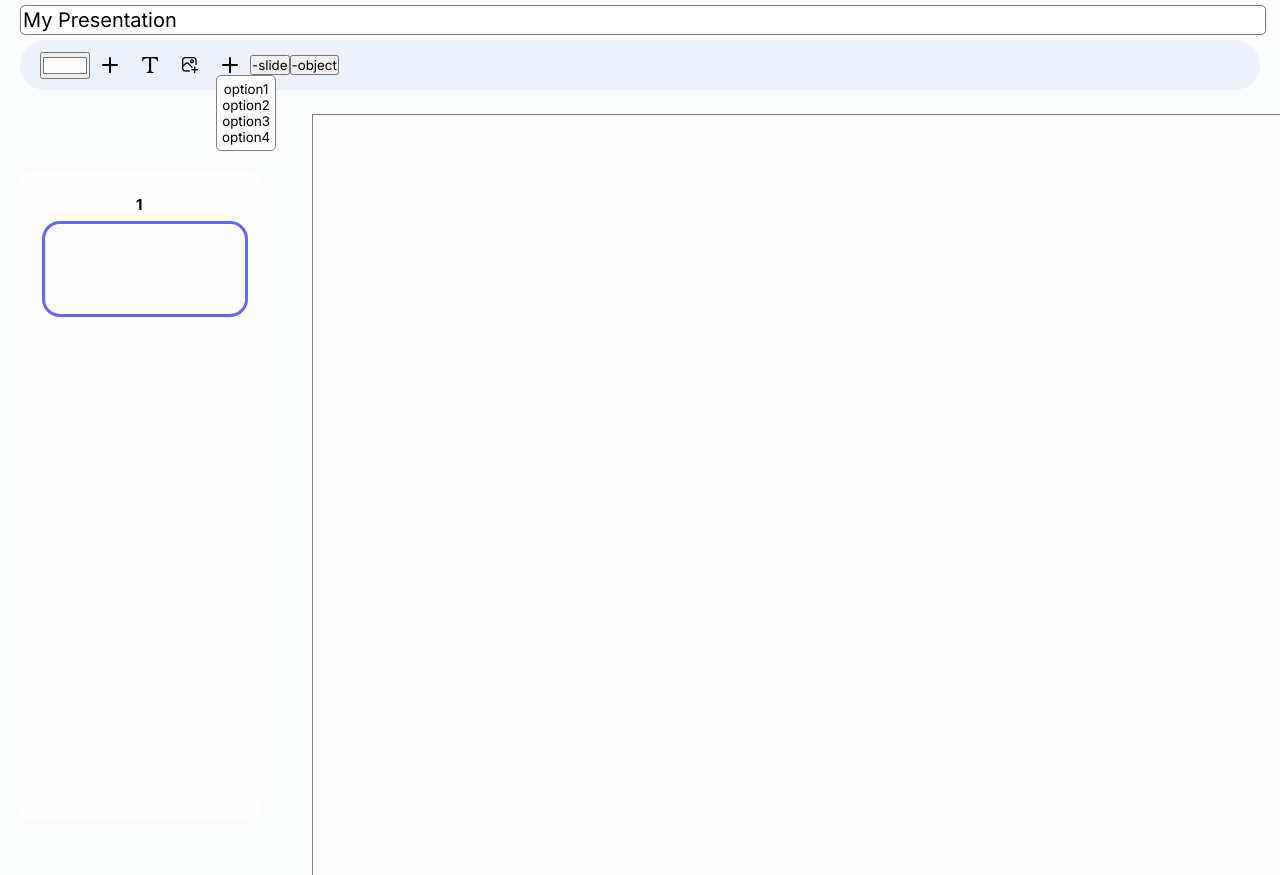
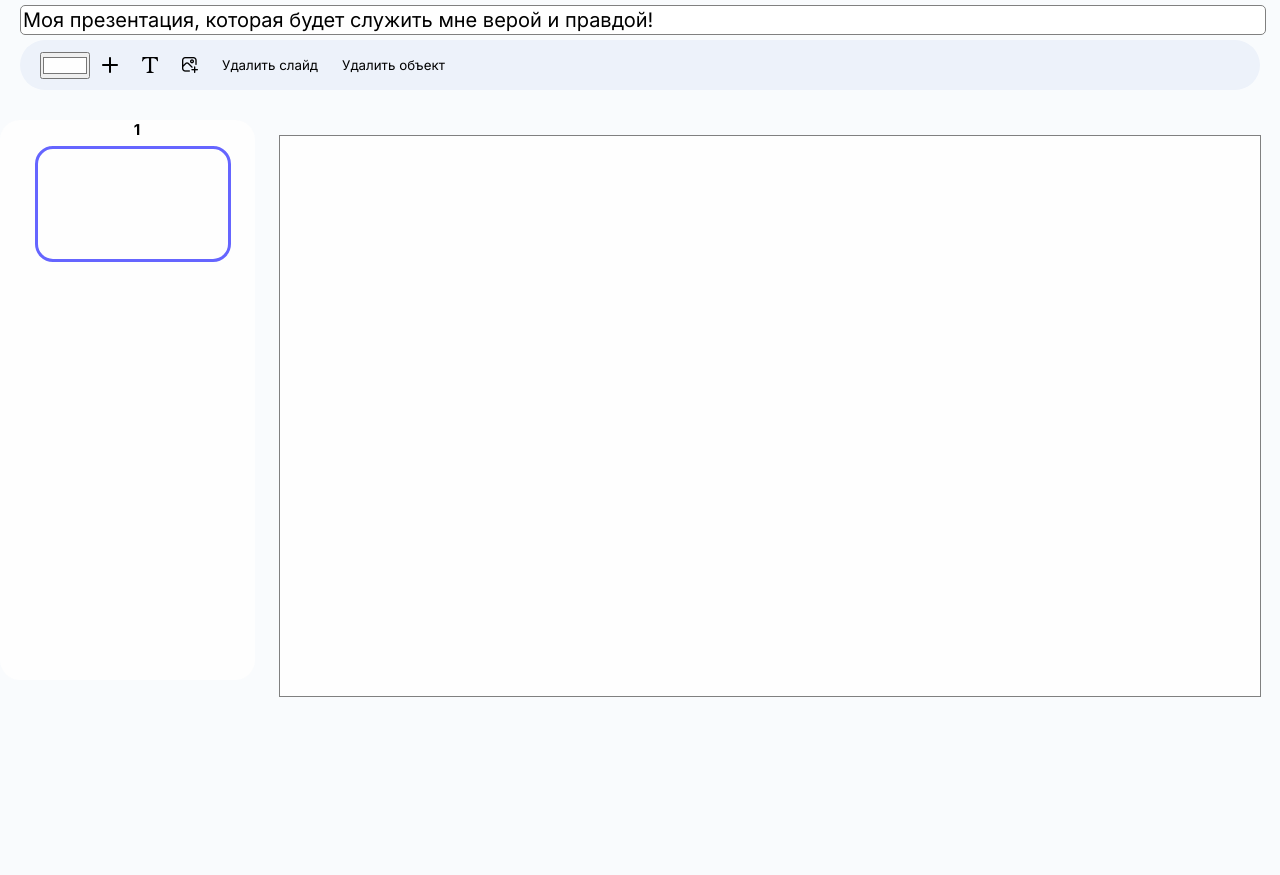
Before and after one commit to YaNeVLAD/Frontend_React, a React (Vite) app: page / in a window 1280 px wide. After the commit the page ends 800 px from the top, so only its background shows below. Built offline with nearby package versions, Linux system fonts and the light colour scheme.

Commit message:
Сделал вёрстку

```diff
--- a/src/App.module.css
+++ b/src/App.module.css
@@ -21,18 +21,26 @@
   width: 100vw;
 }
 
-.selectedSlide {
+.workspaceArea {
+  margin-right: 20px;
+  width: 100%;
+  padding: 21px 0;
+  height: calc(100vh - var(--toolsBarHeight) - 200px);
+}
+
+.workspaceSlide {
   position: relative;
   background-repeat: no-repeat;
   background-size: cover;
-  width: 1024px;
-  height: calc(100vh - (var(--toolsBarHeight)));
   outline: 1px solid #808080;
   border-radius: 0;
+  width: 100%;
+  height: 100%;
+  inset: 16 / 9;
+  max-width: 1400px;
+  max-height: 800px;
 }
 
 .container {
   display: flex;
-  align-items: center;
-  justify-content: center;
 }
--- a/src/App.tsx
+++ b/src/App.tsx
@@ -20,15 +20,15 @@ function App({ editor }: AppProps) {
           slides={editor.presentation.slides}
           selectedSlideId={editor.selection.selectedSlide.id}
           scale={COLLECTION_SLIDE_SCALE} />
+        <div className={style.workspaceArea}>
           <Slide
             id={editor.selection.selectedSlide.id}
             selectedObjectId={editor.selection.selectedObject?.id}
             objects={editor.selection.selectedSlide.objects}
             background={editor.selection.selectedSlide.background}
             isSelected={false}
-          className={style.selectedSlide}
+            className={style.workspaceSlide}
             scale={SELECTED_SLIDE_SCALE} />
-        <div>
         </div>
       </div>
     </>
--- a/src/common/basePresentation.ts
+++ b/src/common/basePresentation.ts
@@ -2,7 +2,7 @@ import { deepCopy } from "../storage/deepCopy"
 import { EMPTY_SLIDE } from "./emptySlide"
 
 const BASE_PRESENTATION = deepCopy({
-    title: "My Presentation",
+    title: "Моя презентация, которая будет служить мне верой и правдой!",
     slides: [EMPTY_SLIDE],
 })
 
--- a/src/components/Button/Button.tsx
+++ b/src/components/Button/Button.tsx
@@ -1,5 +1,4 @@
 import { DropListOptionType } from '../../storage/types'
-import { DropList } from './DropList/DropList'
 import style from './Button.module.css'
 
 type Icons = 'plus' | 'pageUp' | 'pageDown' | 'cursor' | 'text' | 'image'
@@ -65,10 +64,6 @@ function Button(props: ButtonProps) {
     return (
         <button onClick={onClick} className={`${style.button} ${props.className}`}>
             {payload}
-            {props.dropList
-                ? <DropList options={props.dropList} className='' />
-                : <></>
-            }
         </button>
     )
 }
--- a/src/components/Button/DropList/DropList.tsx
+++ /dev/null
@@ -1,24 +0,0 @@
-import { DropListOptionType } from "../../../storage/types"
-import style from './DropLits.module.css'
-
-
-type DropListProps = {
-    options: Array<DropListOptionType>,
-    className: string,
-}
-
-function DropList({ options, className }: DropListProps) {
-    return (
-        <div className={`${style.dropList} ${className}`}>
-            {options.map((option) =>
-                <p
-                    key={option.id}
-                    onClick={option.onClick}>
-                    {option.value}
-                </p>
-            )}
-        </div>
-    )
-}
-
-export { DropList }
--- a/src/components/Button/DropList/DropLits.module.css
+++ /dev/null
@@ -1,18 +0,0 @@
-.dropList {
-    position: absolute;
-    top: 24px;
-    left: 0;
-    z-index: 1;
-    background-color: #FEFEFE;
-    border-radius: 5px;
-    border: 1px solid #808080;
-    padding: 5px 5px;
-}
-
-.hidden {
-    display: none;
-}
-
-.visible {
-    display: inline-block;
-}
--- a/src/views/slideCollection/SlideCollection.module.css
+++ b/src/views/slideCollection/SlideCollection.module.css
@@ -2,12 +2,12 @@
     display: flex;
     flex-direction: column;
     flex-wrap: nowrap;
-    width: max-content;
-    height: 75vh;
+    width: calc(225px + 47px);
+    height: calc(100vh - var(--toolsBarHeight) - 200px);
     overflow-y: auto;
     overflow-x: hidden;
-    margin: 0 50px 0 15px;
-    padding: 25px;
+    margin: 5px 25px 10px 0;
+    padding: 0 14px 0 33px;
     background-color: #FEFEFE;
     border-radius: 20px;
 }
@@ -17,18 +17,18 @@
 }
 
 .slideCollection::-webkit-scrollbar-track {
-    background: #EFEFEF;
+    background: #FEFEFE;
     border-radius: 10px;
 }
 
 .slideCollection::-webkit-scrollbar-thumb {
-    background-color: #808080;
+    background-color: #DADCE0;
     border-radius: 10px;
     border: 0px;
 }
 
 .slideCollection::-webkit-scrollbar-thumb:hover {
-    background-color: #404040;
+    background-color: #808080;
 }
 
 .slideCollectionItemTitle {
@@ -38,8 +38,8 @@
 }
 
 .slideCollectionSlide {
-    min-height: 90px;
-    min-width: 200px;
+    min-height: 110px;
+    min-width: 190px;
     pointer-events: none;
 }
 
--- a/src/views/slideCollection/SlideCollection.tsx
+++ b/src/views/slideCollection/SlideCollection.tsx
@@ -1,7 +1,7 @@
 import { selectSlide } from "../../storage/actions/slide/select"
 import { SlideType } from "../../storage/types"
+import { dispatch } from "../../storage/editor"
 import { Slide } from "../slide/Slide"
-import { dispatch } from "../../storage/editor"
 import style from './SlideCollection.module.css'
 
 type SlideCollectionProps = {
@@ -15,7 +15,9 @@ function SlideCollection({ slides, selectedSlideId, scale }: SlideCollectionProp
         <div className={style.slideCollection}>
             {
                 slides.map(slide =>
-                    <div key={slide.id} onClick={() => dispatch(selectSlide, { id: slide.id })}>
+                    <div
+                        key={slide.id}
+                        onClick={() => dispatch(selectSlide, { id: slide.id })}>
                         <h3 className={style.slideCollectionItemTitle}>
                             {slides.indexOf(slide) + 1}
                         </h3>
--- a/src/views/toolsArea/ToolsArea.tsx
+++ b/src/views/toolsArea/ToolsArea.tsx
@@ -1,12 +1,12 @@
+import { changePresentationTitle } from '../../storage/actions/presentation/changeTitle'
+import { changeSlideBackgroundType } from '../../storage/actions/slide/changeBackground'
+import { deleteObject } from '../../storage/actions/object/delete'
+import { deleteSlide } from '../../storage/actions/slide/delete'
+import { addObject } from '../../storage/actions/object/add'
+import { addSlide } from '../../storage/actions/slide/add'
 import { Button } from '../../components/Button/Button'
-import { addObject } from '../../storage/actions/object/add'
-import { deleteObject } from '../../storage/actions/object/delete'
-import { changePresentationTitle } from '../../storage/actions/presentation/changeTitle'
-import { addSlide } from '../../storage/actions/slide/add'
-import { changeSlideBackgroundType } from '../../storage/actions/slide/changeBackground'
-import { deleteSlide } from '../../storage/actions/slide/delete'
+import { BackgroundType } from '../../storage/types'
 import { dispatch } from '../../storage/editor'
-import { BackgroundType } from '../../storage/types'
 import style from './ToolsArea.module.css'
 
 type ToolsAreaProps = {
@@ -73,27 +73,16 @@ function ToolsArea({ title, background }: ToolsAreaProps) {
                     className='' />
 
                 <Button
-                    type='icon'
-                    value={'plus'}
-                    onClick={onAddImageClick}
-                    dropList={[
-                        { id: 0, value: 'option1', onClick: () => { } },
-                        { id: 1, value: 'option2', onClick: () => { } },
-                        { id: 2, value: 'option3', onClick: () => { } },
-                        { id: 3, value: 'option4', onClick: () => { } },
-                    ]}
+                    type='text'
+                    value='Удалить слайд'
+                    onClick={onDeleteSlideClick}
                     className='' />
 
-                <button
-                    className={style.deleteSlide}
-                    onClick={onDeleteSlideClick}>
-                    -slide
-                </button>
-                <button
-                    className={style.deleteObject}
-                    onClick={onDeletObjectClick}>
-                    -object
-                </button>
+                <Button
+                    type='text'
+                    value='Удалить объект'
+                    onClick={onDeletObjectClick}
+                    className='' />
             </div>
         </>
     )
```
Lines whose indentation alone changed are shown as unchanged.
